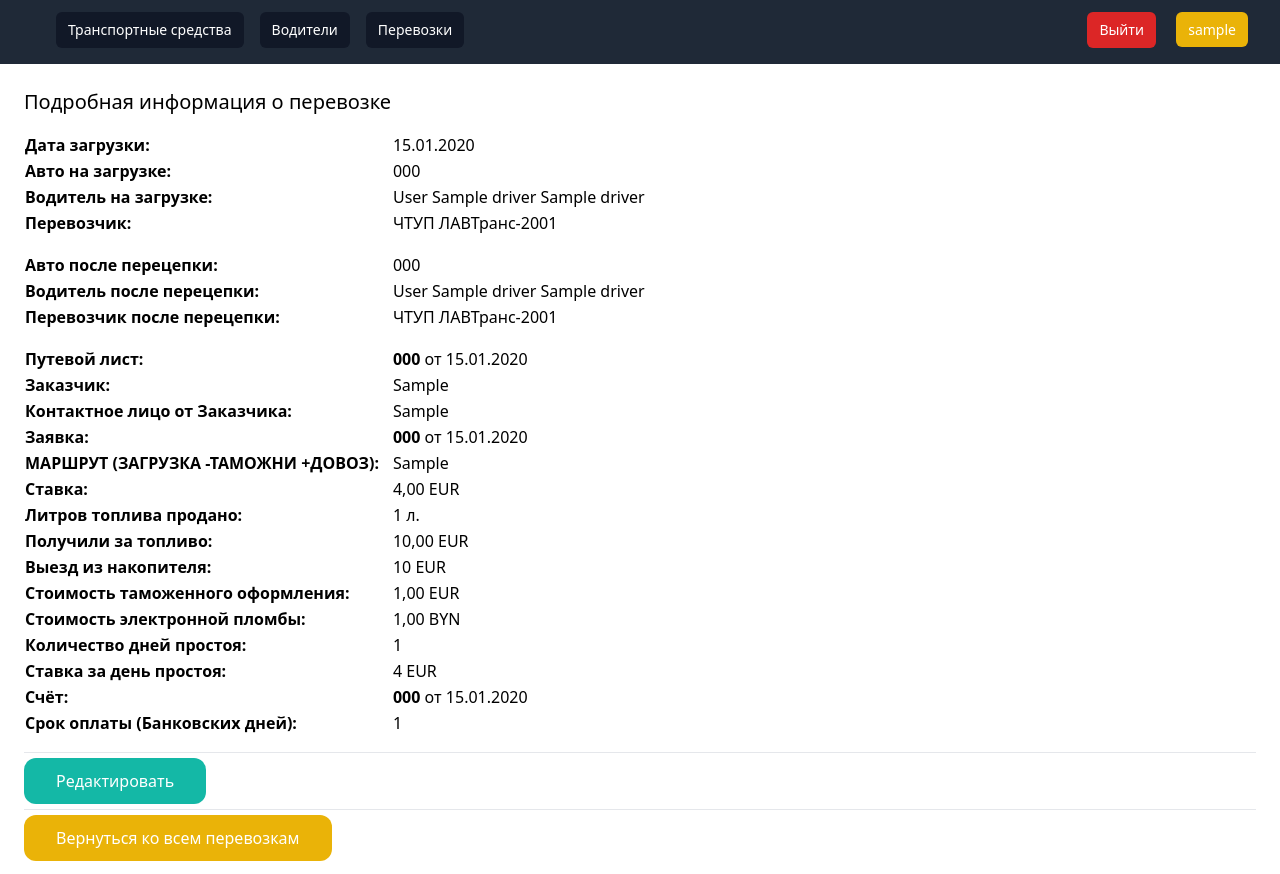
After one commit to Aleksei911/LAVTrans-2001-Django-project-, a Django app: page /delivery/delivery_info/1 in a window 1280 px wide. The commit adds this page. Run offline with Django 4.2, Linux system fonts and the light colour scheme; a user stored in the database is signed in; tables that the repository leaves empty hold one stand-in row (values such as "Sample post"); some libraries are stand-ins or nearby versions.

Commit message:
add delivery_info.html and delivery_info for views and urls

```diff
--- a/lavtrans/delivery/templates/delivery/delivery.html
+++ b/lavtrans/delivery/templates/delivery/delivery.html
@@ -46,7 +46,7 @@
         <p class="py-2 text-center w-full">{{ delivery.score_number|default_if_none:"&nbsp;" }}</p>
         <p class="py-2 text-center w-full">{{ delivery.payment_term|default_if_none:"&nbsp;" }}</p>
         <p class="py-2 w-full">
-            <a class="ml-8 py-1 px-3 bg-teal-500 text-white rounded-xl" href="/">Подробнее</a>
+            <a class="ml-8 py-1 px-3 bg-teal-500 text-white rounded-xl" href="{% url 'delivery_info' delivery.id %}">Подробнее</a>
         </p>
     </div>
     {% endfor %}
--- /dev/null
+++ b/lavtrans/delivery/templates/delivery/delivery_info.html
@@ -0,0 +1,189 @@
+{% extends 'base.html'%}
+
+{% block title %}
+Подробная информация о перевозке
+{% endblock %}
+
+{% block content %}
+<div class="py-6 px-6">
+    <h1 class="mb-4 text-xl">Подробная информация о перевозке</h1>
+    <table>
+        <tbody>
+        <tr>
+            <th><p class="mr-3 text-left">Дата загрузки:</p></th>
+            <td>
+                <p>{{ delivery.date_of_delivery | date:'d.m.Y' }}</p>
+            </td>
+        </tr>
+        <tr>
+            <th><p class="mr-3 text-left">Авто на загрузке:</p></th>
+            <td>
+                <p>{{ delivery.car|default_if_none:"&nbsp;" }}</p>
+            </td>
+        </tr>
+        <tr>
+            <th><p class="mr-3 text-left">Водитель на загрузке:</p></th>
+            <td>
+                <p>{{ delivery.driver|default_if_none:"&nbsp;" }}</p>
+            </td>
+        </tr>
+        <tr>
+            <th><p class="mr-3 text-left">Перевозчик:</p></th>
+            <td>
+                <p>{{ delivery.transporter|default_if_none:"&nbsp;" }}</p>
+            </td>
+        </tr>
+        <tr>
+            <td class="py-2"></td>
+        </tr>
+        <tr>
+            <th><p class="mr-3 text-left">Авто после перецепки:</p></th>
+            <td>
+                <p>{{ delivery.next_car|default_if_none:"&nbsp;" }}</p>
+            </td>
+        </tr>
+        <tr>
+            <th><p class="mr-3 text-left">Водитель после перецепки:</p></th>
+            <td>
+                <p>{{ delivery.next_driver|default_if_none:"&nbsp;" }}</p>
+            </td>
+        </tr>
+        <tr>
+            <th><p class="mr-3 text-left">Перевозчик после перецепки:</p></th>
+            <td>
+                <p>{{ delivery.next_transporter|default_if_none:"&nbsp;" }}</p>
+            </td>
+        </tr>
+        <tr>
+            <td class="py-2"></td>
+        </tr>
+        <tr>
+            <th><p class="mr-3 text-left">Путевой лист:</p></th>
+            <td>
+                {% if delivery.waybill_number and delivery.date_of_delivery %}
+                <p><b>{{ delivery.waybill_number }}</b> от {{ delivery.date_of_delivery | date:'d.m.Y' }}</p>
+                {% else %}
+                <p></p>
+                {% endif %}
+            </td>
+        </tr>
+        <tr>
+            <th><p class="mr-3 text-left">Заказчик:</p></th>
+            <td>
+                <p>{{ delivery.customer|default_if_none:"&nbsp;" }}</p>
+            </td>
+        </tr>
+        <tr>
+            <th><p class="mr-3 text-left">Контактное лицо от Заказчика:</p></th>
+            <td>
+                <p>{{ delivery.customer_contact|default_if_none:"&nbsp;" }}</p>
+            </td>
+        </tr>
+        <tr>
+            <th><p class="mr-3 text-left">Заявка:</p></th>
+            <td>
+                {% if delivery.application_number and delivery.application_date %}
+                <p><b>{{ delivery.application_number|default_if_none:"&nbsp;" }}</b> от {{ delivery.application_date | date:'d.m.Y' }}</p>
+                {% else %}
+                <p></p>
+                {% endif %}
+            </td>
+        </tr>
+        <tr>
+            <th><p class="mr-3 text-left">МАРШРУТ (ЗАГРУЗКА -ТАМОЖНИ +ДОВОЗ):</p></th>
+            <td>
+                <p>{{ delivery.route|default_if_none:"&nbsp;" }}</p>
+            </td>
+        </tr>
+        <tr>
+            <th><p class="mr-3 text-left">Ставка:</p></th>
+            <td>
+                <p>{{ delivery.rate|default_if_none:"&nbsp;" }} {{ delivery.rate_currency|default_if_none:"&nbsp;" }}</p>
+            </td>
+        </tr>
+        <tr>
+            <th><p class="mr-3 text-left">Литров топлива продано:</p></th>
+            <td>
+                {% if delivery.liters %}
+                <p>{{ delivery.liters|default_if_none:"&nbsp;" }} л.</p>
+                {% else %}
+                <p></p>
+                {% endif %}
+            </td>
+        </tr>
+        <tr>
+            <th><p class="mr-3 text-left">Получили за топливо:</p></th>
+            <td>
+                {% if delivery.liters_amount %}
+                <p>{{ delivery.liters_amount|default_if_none:"&nbsp;" }} EUR</p>
+                {% else %}
+                <p></p>
+                {% endif %}
+            </td>
+        </tr>
+        <tr>
+            <th><p class="mr-3 text-left">Выезд из накопителя:</p></th>
+            <td>
+                {% if delivery.storage %}
+                <p>{{ delivery.storage|default_if_none:"&nbsp;" }} EUR</p>
+                {% else %}
+                <p></p>
+                {% endif %}
+            </td>
+        </tr>
+        <tr>
+            <th><p class="mr-3 text-left">Стоимость таможенного оформления:</p></th>
+            <td>
+                <p>{{ delivery.customs_clearance|default_if_none:"&nbsp;" }} {{ delivery.customs_currency|default_if_none:"&nbsp;" }}</p>
+            </td>
+        </tr>
+        <tr>
+            <th><p class="mr-3 text-left">Стоимость электронной пломбы:</p></th>
+            <td>
+                {% if delivery.electronic_seal %}
+                <p>{{ delivery.electronic_seal|default_if_none:"&nbsp;" }} BYN</p>
+                {% else %}
+                <p></p>
+                {% endif %}
+            </td>
+        </tr>
+        <tr>
+            <th><p class="mr-3 text-left">Количество дней простоя:</p></th>
+            <td>
+                <p>{{ delivery.prostoi|default_if_none:"&nbsp;" }}</p>
+            </td>
+        </tr>
+        <tr>
+            <th><p class="mr-3 text-left">Ставка за день простоя:</p></th>
+            <td>
+                <p>{{ delivery.rate_for_prostoi|default_if_none:"&nbsp;" }} {{ delivery.prostoi_currency|default_if_none:"&nbsp;" }}</p>
+            </td>
+        </tr>
+        <tr>
+            <th><p class="mr-3 text-left">Счёт:</p></th>
+            <td>
+                {% if delivery.score_number and delivery.date_of_delivery %}
+                <p><b>{{ delivery.score_number|default_if_none:"&nbsp;" }}</b> от {{ delivery.date_of_delivery | date:'d.m.Y' }}</p>
+                {% else %}
+                <p></p>
+                {% endif %}
+            </td>
+        </tr>
+        <tr>
+            <th><p class="mr-3 text-left">Срок оплаты (Банковских дней):</p></th>
+            <td>
+                <p>{{ delivery.payment_term|default_if_none:"&nbsp;" }}</p>
+            </td>
+        </tr>
+        </tbody>
+    </table>
+
+    <hr class="my-4">
+
+    <a class="py-3 px-8 bg-teal-500 text-white rounded-xl" href="/">Редактировать</a>
+
+    <hr class="my-4">
+
+    <a class="py-3 px-8 bg-yellow-500 text-white rounded-xl" href="{% url 'delivery' %}">Вернуться ко всем перевозкам</a>
+</div>
+{% endblock %}
--- a/lavtrans/delivery/urls.py
+++ b/lavtrans/delivery/urls.py
@@ -4,4 +4,5 @@ from .views import *
 urlpatterns = [
     path('', all_deliveries, name='delivery'),
     path('add_delivery/', add_delivery, name='add_delivery'),
+    path('delivery_info/<int:pk>', delivery_info, name='delivery_info'),
 ]
--- a/lavtrans/delivery/views.py
+++ b/lavtrans/delivery/views.py
@@ -35,3 +35,13 @@ def add_delivery(request):
         form = AddDeliveryForm()
 
     return render(request, 'delivery/add_delivery.html', {'form': form})
+
+
+@login_required
+def delivery_info(request, pk):
+    delivery = Delivery.objects.get(pk=pk)
+
+    context = {
+        'delivery': delivery,
+    }
+    return render(request, 'delivery/delivery_info.html', context)
```
